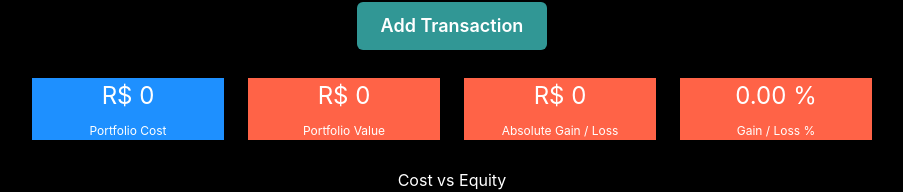
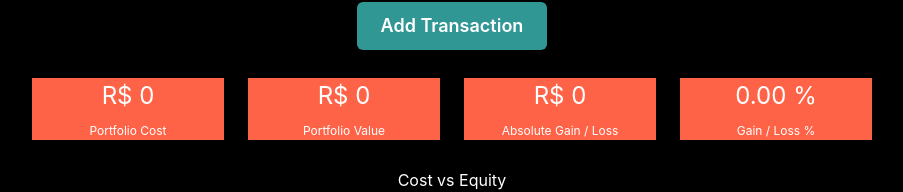
Before and after one commit to thiagosena/crypto-wallet, a React (Create React App) app in the folder frontend/: page / in a window 1280 px wide. Shown: the part 153-345 px from the top of the page, without its empty margins (188-1091 px from the left). Built offline with nearby package versions, Linux system fonts and the light colour scheme; no server answers.

Commit message:
chore(front): add dynamic color if wallet state is positive

```diff
--- a/frontend/src/components/Summary.tsx
+++ b/frontend/src/components/Summary.tsx
@@ -9,7 +9,7 @@ export default function Summary({
 }: { portfolioCost: number, portfolioValue: number, absoluteGain: number, totalGainPercent: number }) {
   return (
     <HStack spacing={6}>
-      <Container bg="dodgerblue">
+      <Container bg={portfolioValue - portfolioCost > 0 ? 'green' : 'tomato'}>
         <VStack width={40}>
           <Text fontSize="2xl">
             R$ {Number(portfolioCost.toFixed(2)).toLocaleString()}
@@ -19,7 +19,7 @@ export default function Summary({
           </Text>
         </VStack>
       </Container>
-      <Container bg="tomato">
+      <Container bg={portfolioValue - portfolioCost > 0 ? 'green' : 'tomato'}>
         <VStack width={40}>
           <Text fontSize="2xl">
             R$ {Number(portfolioValue.toFixed(2)).toLocaleString()}
@@ -27,7 +27,7 @@ export default function Summary({
           <Text fontSize="xs">Portfolio Value</Text>
         </VStack>
       </Container>
-      <Container bg="tomato">
+      <Container bg={portfolioValue - portfolioCost > 0 ? 'green' : 'tomato'}>
         <VStack width={40}>
           <Text fontSize="2xl">
             R$ {Number(absoluteGain.toFixed(2)).toLocaleString()}
@@ -35,7 +35,7 @@ export default function Summary({
           <Text fontSize="xs"> Absolute Gain / Loss </Text>
         </VStack>
       </Container>
-      <Container bg="tomato">
+      <Container bg={portfolioValue - portfolioCost > 0 ? 'green' : 'tomato'}>
         <VStack width={40}>
           <Text fontSize="2xl">{totalGainPercent.toFixed(2)} %</Text>
           <Text fontSize="xs">Gain / Loss %</Text>
```
